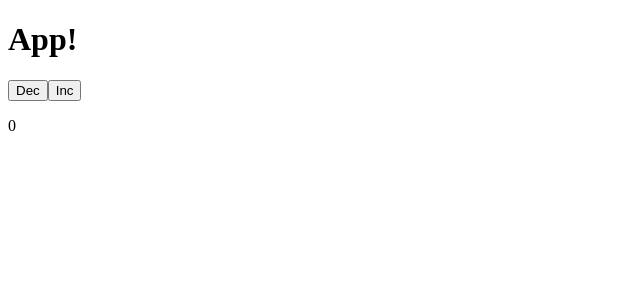
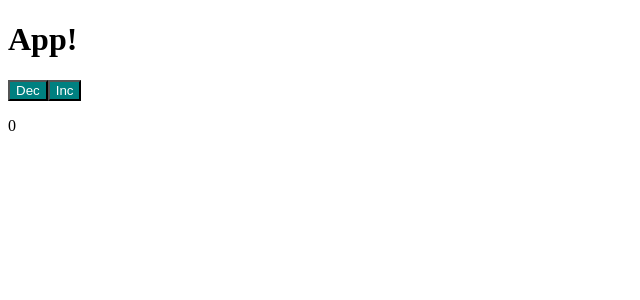
Before and after one commit to Refren86/WEBPACK, a React app: page / in a window 1280 px wide. Shown: the top 300 px of the page, without its empty margins (0-640 px from the left). Built offline with nearby package versions, Linux system fonts and the light colour scheme.

Commit message:
added styles

```diff
--- a/package.json
+++ b/package.json
@@ -17,7 +17,9 @@
     "@types/react-dom": "^18.2.15",
     "@types/webpack": "^5.28.3",
     "@types/webpack-dev-server": "^4.7.2",
+    "css-loader": "^6.8.1",
     "html-webpack-plugin": "^5.5.3",
+    "style-loader": "^3.3.3",
     "ts-loader": "^9.5.0",
     "ts-node": "^10.9.1",
     "typescript": "^5.2.2",
--- /dev/null
+++ b/src/components/App.css
@@ -0,0 +1,4 @@
+button {
+  background-color: teal;
+  color: white;
+}
--- a/src/components/App.tsx
+++ b/src/components/App.tsx
@@ -1,4 +1,6 @@
 import { useState } from "react";
+
+import "./App.css";
 
 export const App = () => {
   const [count, setCount] = useState(0);
--- a/webpack.config.ts
+++ b/webpack.config.ts
@@ -22,10 +22,14 @@
       clean: true, // will remove the build folder before creating a new one
     },
     module: {
-      // loaders are executed in chain from right to left
+      // loaders are executed in chain (last loader is executed first)
       rules: [
         // ts-loader knows how to work with jsx/tsx
         // !!! If I do not use typescript(ts-loader), I must use babel-loader instead with jsx !!!
+        {
+          test: /\.css$/i,
+          use: ["style-loader", "css-loader"],
+        },
         {
           test: /\.tsx?$/, // ts and tsx files
           use: "ts-loader",
@@ -43,10 +47,12 @@
       isDev && new webpack.ProgressPlugin(), // will show % of build progress (remove to speed up build)
     ].filter(Boolean),
     devtool: isDev && "inline-source-map", // will show the source code in the browser when debugging
-    devServer: isDev ? {
-      port: env.port ?? 3000,
-      open: true,
-    } : undefined,
+    devServer: isDev
+      ? {
+          port: env.port ?? 3000,
+          open: true,
+        }
+      : undefined,
   };
 
   return config;
```
Also changed, not shown: 1 other file (tests, documents, lock files or other folders).
